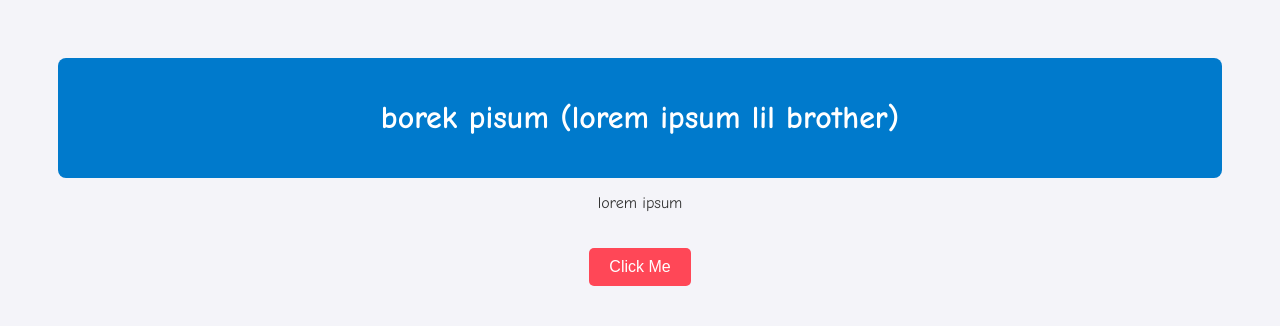
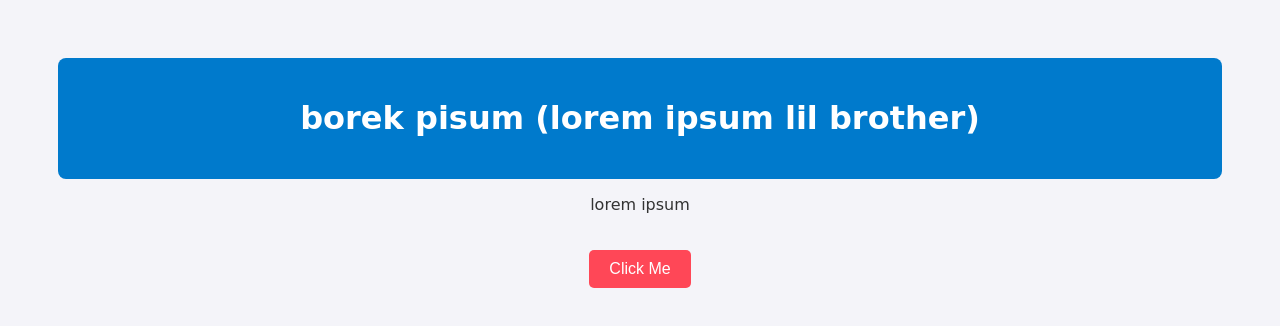
Before and after one commit to oof-oof12123/post-its, a plain HTML site: page index.html in a window 1280 px wide. Drawn offline with Linux system fonts and the light colour scheme.

Commit message:
Update style.css

```diff
--- a/style.css
+++ b/style.css
@@ -1,5 +1,5 @@
 body {
-    font-family: Comic Sans MS, cursive, sans-serif;
+    font-family: Comic-Sans-MS, cursive, sans-serif;
     background-color: #f4f4f9;
     color: #333;
     text-align: center;
```
